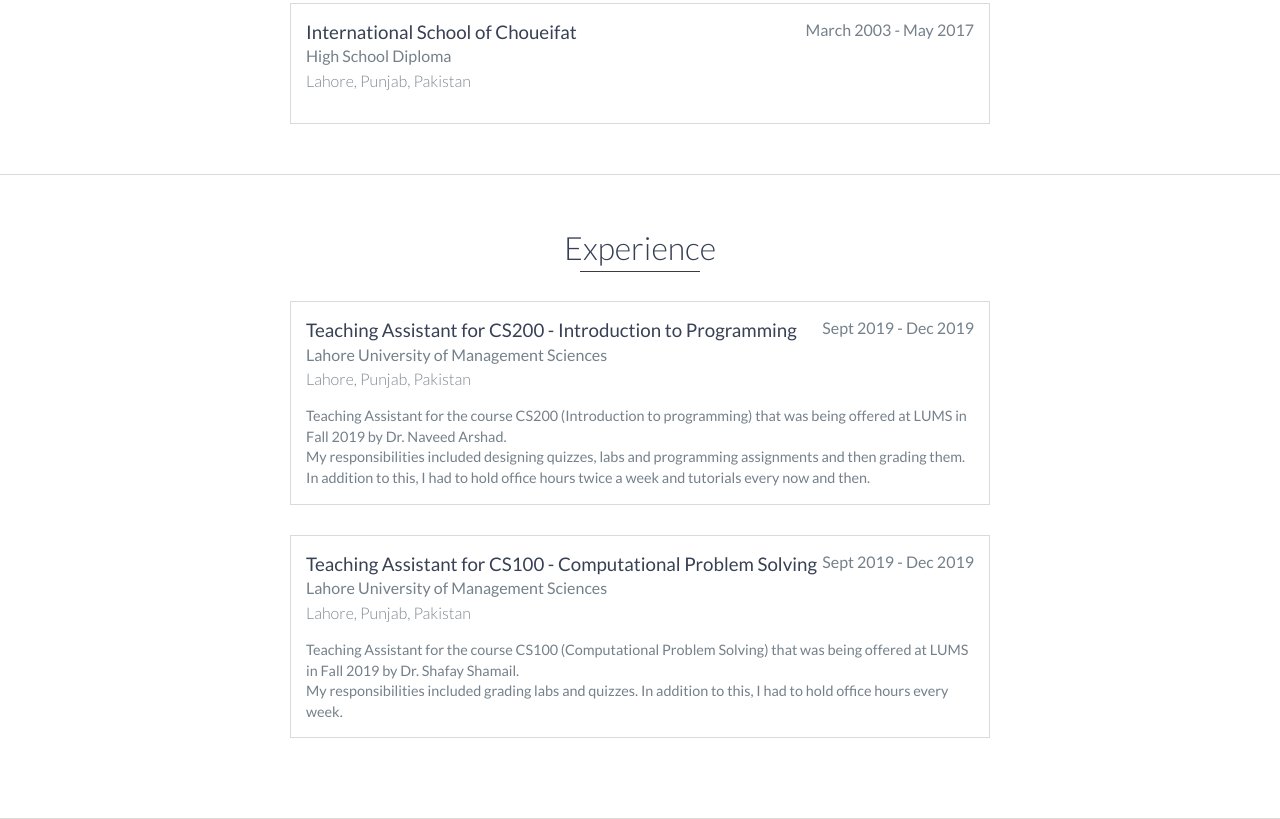
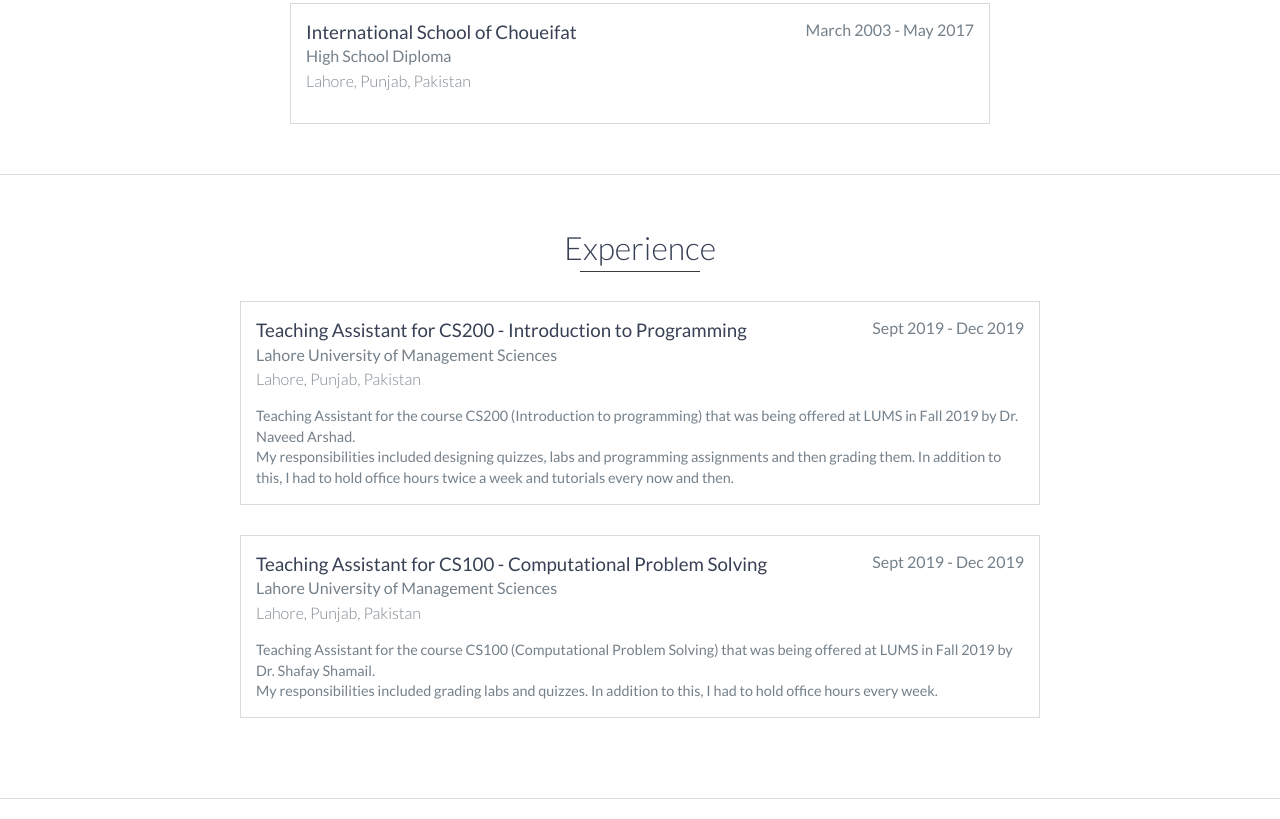
Before and after one commit to harumnaseem/harumnaseem.github.io, a website: page index.html in a window 1280 px wide. Shown: the part 1464-2283 px from the top of the page. Drawn offline with nearby package versions, Linux system fonts and the light colour scheme.

Commit message:
update boxes

```diff
--- a/index.html
+++ b/index.html
@@ -162,9 +162,9 @@
         <div id = "experience">
             <h2 class="heading2"> Experience </h2>
 
-            <div class="education-block">
+            <div class="experience-block">
                 <h3> Teaching Assistant for CS200 - Introduction to Programming </h3>
-                <span class="education-date"> Sept 2019 - Dec 2019 </span>
+                <span class="experience-date"> Sept 2019 - Dec 2019 </span>
                 <h4> Lahore University of Management Sciences</h4>
                 <h5> Lahore, Punjab, Pakistan </h5>
                 <p>
@@ -175,9 +175,9 @@
                 </p>
             </div>
 
-            <div class="education-block">
+            <div class="experience-block">
                 <h3> Teaching Assistant for CS100 - Computational Problem Solving </h3>
-                <span class="eductation-date"> Sept 2019 - Dec 2019 </span>
+                <span class="experience-date"> Sept 2019 - Dec 2019 </span>
                 <h4> Lahore University of Management Sciences</h4>
                 <h5> Lahore, Punjab, Pakistan </h5>
                 <p>
```
Also changed, not shown: css/styles.css.
